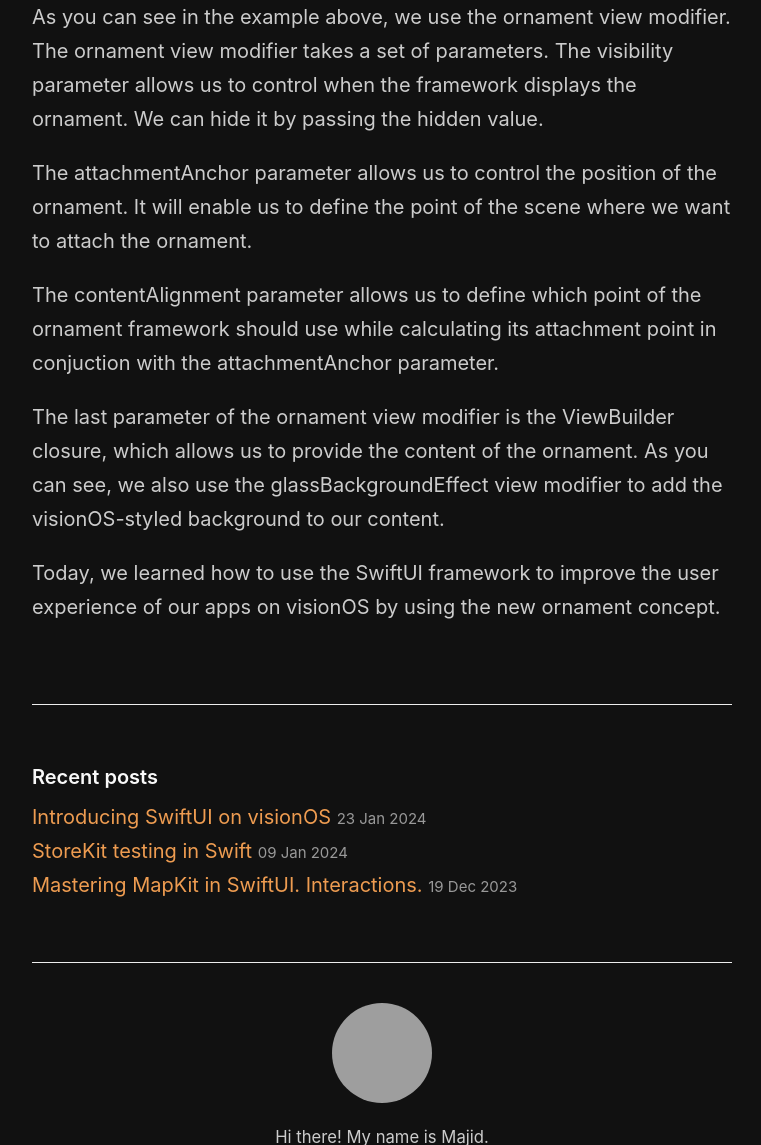
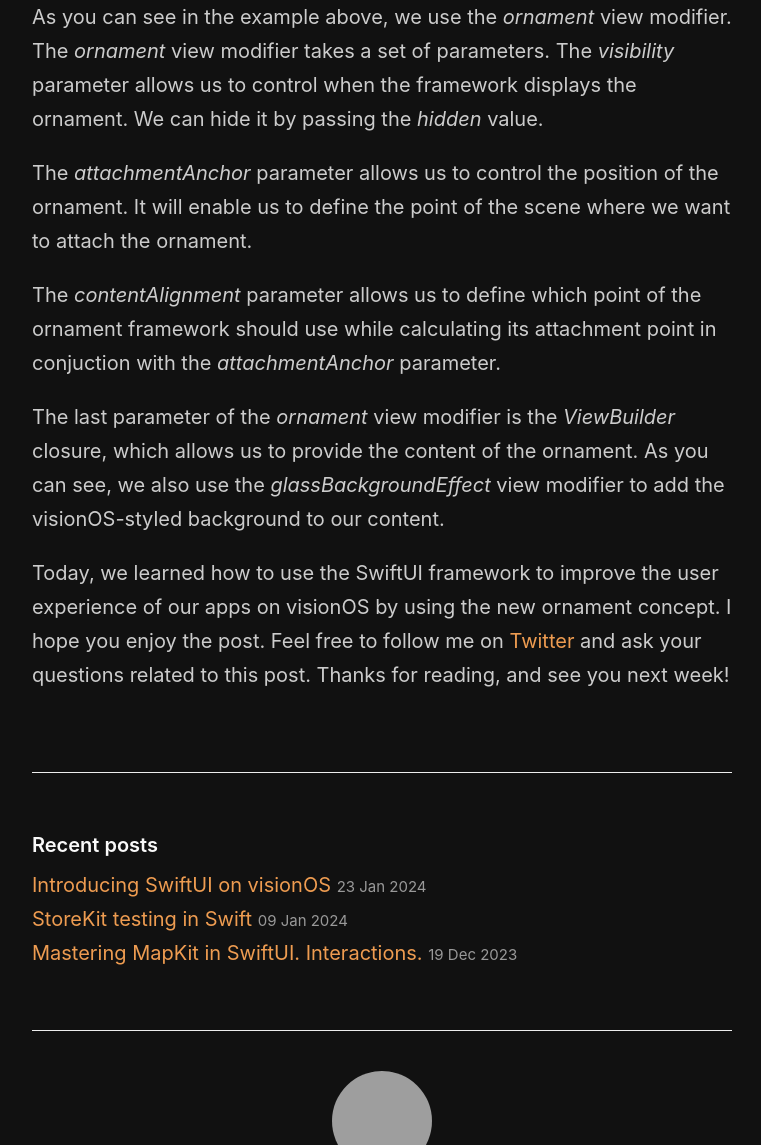
Before and after one commit to mecid/mecid.github.io, a Jekyll site: the page built from _posts/2024-01-30-visionos-ornaments-in-swiftui.md, in a window 1280 px wide and 1400 px high, scrolled down 4516 px, cut to the strip 255-1400 px from the top of the window. Shown: the whole strip, without its empty margins (258-1019 px from the left). Built offline with Jekyll 4.4.1, drawn with Linux system fonts in a browser that asks for light colours; some of the changed text lies outside the part shown; grey boxes are pictures that could not be loaded.

Commit message:
ornament post formatted

````diff
--- a/_posts/2024-01-30-visionos-ornaments-in-swiftui.md
+++ b/_posts/2024-01-30-visionos-ornaments-in-swiftui.md
@@ -9,7 +9,7 @@ The new Apple Vision Pro device is almost here, and SwiftUI is the best way to b
 
 {% include friends.html %}
 
-In visionOS, an ornament presents controls and information related to a window without crowding or obscuring the window's contents. visionOS uses ornaments to display toolbars, tab bars, etc. But you can build your custom ornaments too. Let's start by creating our first ornament using old but gold TabView.
+In visionOS, an ornament presents controls and information related to a window without crowding or obscuring the window's contents. visionOS uses ornaments to display toolbars, tab bars, etc. But you can build your custom ornaments too. Let's start by creating our first ornament using old but gold *TabView*.
 
 ```swift
 struct ExampleView1: View {
@@ -31,11 +31,11 @@ struct ExampleView1: View {
 
 ![ornament-example](/public/ornament1.png)
 
-As you can see in the example above, we don't do something special. We use the TabView that the SwiftUI framework offers us from the very first version. This is another place where the magic of the declarative framework works seamlessly. SwiftUI automatically adapts its environment and creates an ornament to display the tab bar. We can't control the ornament that the system creates, and it provides us with default behavior while we hover it.
+As you can see in the example above, we don't do something special. We use the *TabView* that the SwiftUI framework offers us from the very first version. This is another place where the magic of the declarative framework works seamlessly. SwiftUI automatically adapts its environment and creates an ornament to display the tab bar. We can't control the ornament that the system creates, and it provides us with default behavior while we hover it.
 
 ![ornament-example](/public/ornament2.png)
 
-TabView automatically creates an ornament to provide us access to navigation in a very native way. We can also use the Toolbar API that the SwiftUI framework provides to build another type of ornament.
+*TabView* automatically creates an ornament to provide us access to navigation in a very native way. We can also use the Toolbar API that the SwiftUI framework provides to build another type of ornament.
 
 ```swift
 struct ExampleView2: View {
@@ -60,7 +60,7 @@ struct ExampleView2: View {
 
 ![ornament-example](/public/ornament3.png)
 
-In the example above, we use the Toolbar API to place action controls in an ornament. The ToolbarPlacement type provides us the bottomOrnament property, allowing us to place controls in the ornament below the window. While adapting your app to visionOS, you might need different toolbar placements depending on the platform. In this case, you can use conditional compilation directives to provide the particular placement.
+In the example above, we use the Toolbar API to place action controls in an ornament. The *ToolbarPlacement* type provides us the *bottomOrnament* property, allowing us to place controls in the ornament below the window. While adapting your app to visionOS, you might need different toolbar placements depending on the platform. In this case, you can use conditional compilation directives to provide the particular placement.
 
 ```swift
 struct ExampleView2: View {
@@ -121,12 +121,12 @@ struct ContentView: View {
 
 ![ornament-example](/public/ornament4.png)
 
-As you can see in the example above, we use the ornament view modifier. The ornament view modifier takes a set of parameters. The visibility parameter allows us to control when the framework displays the ornament. We can hide it by passing the hidden value.
+As you can see in the example above, we use the *ornament* view modifier. The *ornament* view modifier takes a set of parameters. The *visibility* parameter allows us to control when the framework displays the ornament. We can hide it by passing the *hidden* value.
 
-The attachmentAnchor parameter allows us to control the position of the ornament. It will enable us to define the point of the scene where we want to attach the ornament.
+The *attachmentAnchor* parameter allows us to control the position of the ornament. It will enable us to define the point of the scene where we want to attach the ornament.
 
-The contentAlignment parameter allows us to define which point of the ornament framework should use while calculating its attachment point in conjuction with the attachmentAnchor parameter.
+The *contentAlignment* parameter allows us to define which point of the ornament framework should use while calculating its attachment point in conjuction with the *attachmentAnchor* parameter.
 
-The last parameter of the ornament view modifier is the ViewBuilder closure, which allows us to provide the content of the ornament. As you can see, we also use the glassBackgroundEffect view modifier to add the visionOS-styled background to our content.
+The last parameter of the *ornament* view modifier is the *ViewBuilder* closure, which allows us to provide the content of the ornament. As you can see, we also use the *glassBackgroundEffect* view modifier to add the visionOS-styled background to our content.
 
-Today, we learned how to use the SwiftUI framework to improve the user experience of our apps on visionOS by using the new ornament concept.
+Today, we learned how to use the SwiftUI framework to improve the user experience of our apps on visionOS by using the new ornament concept. I hope you enjoy the post. Feel free to follow me on [Twitter](https://twitter.com/mecid) and ask your questions related to this post. Thanks for reading, and see you next week!
````
